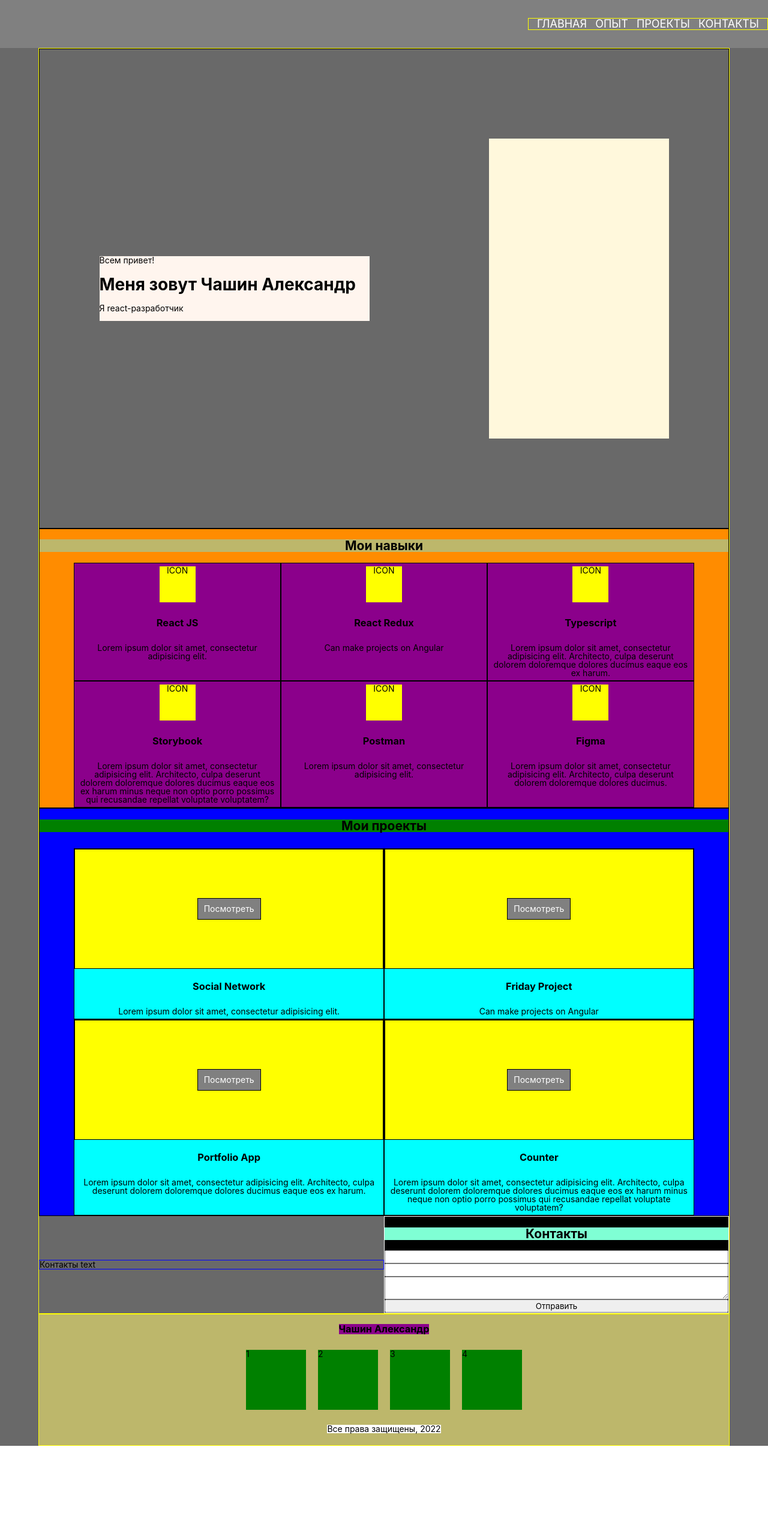
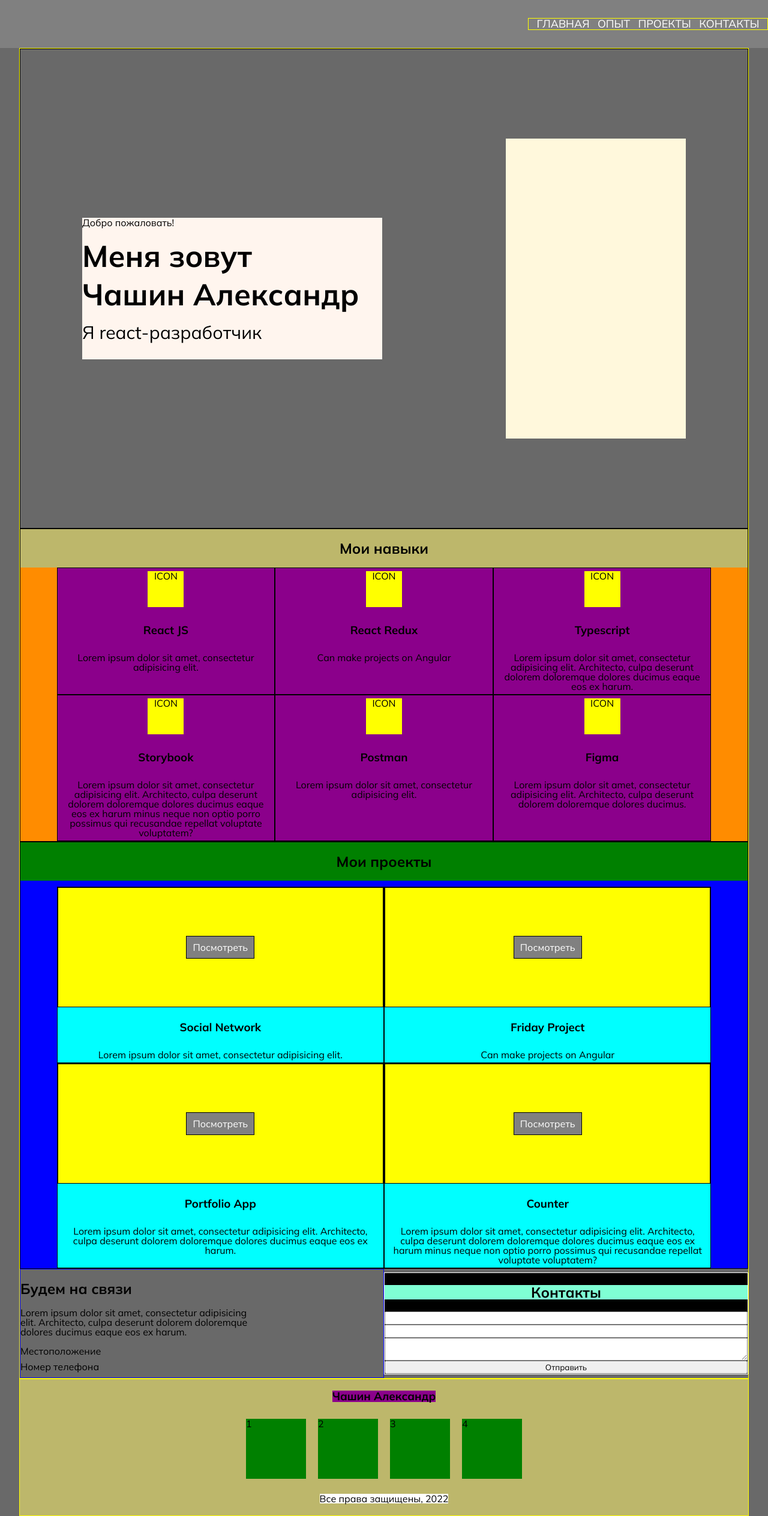
Before and after one commit to Crash2022/MyPortfolioApp, a React (Create React App) app: page / in a window 1280 px wide. Shown: the whole page at 60% size. Before the commit the page ends 2410 px from the top, so only its background shows below. Built offline with nearby package versions, Linux system fonts and the light colour scheme.

Commit message:
add font

```diff
--- a/public/index.html
+++ b/public/index.html
@@ -24,6 +24,15 @@
       work correctly both with client-side routing and a non-root public URL.
       Learn how to configure a non-root public URL by running `npm run build`.
     -->
+
+    <!--<link rel="preconnect" href="https://fonts.googleapis.com">
+    <link rel="preconnect" href="https://fonts.gstatic.com" crossorigin>
+    <link href="https://fonts.googleapis.com/css2?family=Poppins:wght@100;200;300;400;500;600;700;800;900&display=swap" rel="stylesheet">-->
+
+    <link rel="preconnect" href="https://fonts.googleapis.com">
+    <link rel="preconnect" href="https://fonts.gstatic.com" crossorigin>
+    <link href="https://fonts.googleapis.com/css2?family=Mulish:wght@200;300;400;500;600;700;800&display=swap" rel="stylesheet">
+
     <title>React App</title>
   </head>
   <body>
--- a/src/App.css
+++ b/src/App.css
@@ -54,7 +54,7 @@ html,body {
     width: 100%;
     font-size: 100%;
     line-height: 1;
-    font-size: 14px;
+    font-size: 16px;
     -ms-text-size-adjust: 100%;
     -moz-text-size-adjust: 100%;
     -webkit-text-size-adjust: 100%;
--- a/src/components/Main/Main.module.css
+++ b/src/components/Main/Main.module.css
@@ -4,6 +4,6 @@
 
 .container {
     border: 1px solid yellow;
-    width: 90%;
+    width: 95%;
     margin: 0 auto;
 }
--- a/src/components/Main/MainBlock1.module.css
+++ b/src/components/Main/MainBlock1.module.css
@@ -1,19 +1,3 @@
-/*.mainBlock {
-    height: 100vh;
-    background-color: dimgray;
-}*/
-
-/*.container {
-    border: 1px solid yellow;
-    height: 100%;
-    width: 90%;
-    margin: 0 auto;
-
-    display: flex;
-    justify-content: space-between;
-    align-items: center;
-}*/
-
 .mainBlock1 {
     border: 1px solid;
     height: 100vh;
@@ -25,8 +9,20 @@
 }
 .mainBlock1_text {
    background-color: seashell;
-   width: 450px;
+   width: 500px;
 }
+
+.mainBlock1_greeting {
+
+}
+.mainBlock1_name h1 {
+    font-size: 50px;
+    line-height: 30px;
+}
+.mainBlock1_work {
+    font-size: 30px;
+}
+
 .mainBlock1_photo {
     background-color: cornsilk;
     width: 300px;
--- a/src/components/Main/MainBlock1_Greeting.tsx
+++ b/src/components/Main/MainBlock1_Greeting.tsx
@@ -6,9 +6,16 @@ export const MainBlock1_Greeting = () => {
     return (
         <div className={style.mainBlock1}>
             <div className={style.mainBlock1_text}>
-                <span>Всем привет!</span>
-                <h1>Меня зовут Чашин Александр</h1>
-                <p>Я react-разработчик</p>
+                <div className={style.mainBlock1_greeting}>
+                    <span>Добро пожаловать!</span>
+                </div>
+                <div className={style.mainBlock1_name}>
+                    <h1>Меня зовут</h1>
+                    <h1>Чашин Александр</h1>
+                </div>
+                <div className={style.mainBlock1_work}>
+                    <p>Я react-разработчик</p>
+                </div>
             </div>
             <div className={style.mainBlock1_photo}>
                 {/*<img src={myPhotoMain} alt="my photo"/>*/}
--- a/src/components/Main/MainBlock2.module.css
+++ b/src/components/Main/MainBlock2.module.css
@@ -17,6 +17,9 @@
 .mainBlock2_title {
     text-align: center;
     background-color: darkkhaki;
+}
+.mainBlock2_title h2 {
+
 }
 
 .mainBlock2_skillItem {
--- a/src/components/Main/MainBlock2_Skills.tsx
+++ b/src/components/Main/MainBlock2_Skills.tsx
@@ -44,7 +44,9 @@ export const MainBlock2_Skills = () => {
 
     return (
         <div className={style.mainBlock2} id='skills'>
-            <h2 className={style.mainBlock2_title}>Мои навыки</h2>
+            <div className={style.mainBlock2_title}>
+                <h2>Мои навыки</h2>
+            </div>
             <div className={style.mainBlock2_skills}>
                 <SkillsList skills={skills}/>
             </div>
--- a/src/components/Main/MainBlock3_Projects.tsx
+++ b/src/components/Main/MainBlock3_Projects.tsx
@@ -42,7 +42,9 @@ export const MainBlock3_Projects = () => {
 
     return (
         <div className={style.mainBlock3} id='projects'>
-            <h2 className={style.mainBlock3_title}>Мои проекты</h2>
+            <div className={style.mainBlock3_title}>
+                <h2>Мои проекты</h2>
+            </div>
             <div className={style.mainBlock3_projects}>
                 <ProjectsList projects={projects}/>
             </div>
--- a/src/components/Main/MainBlock4.module.css
+++ b/src/components/Main/MainBlock4.module.css
@@ -7,8 +7,28 @@
 .mainBlock4_leftInfo {
     /*width: 300px;*/
     border: 1px solid blue;
-    /*margin-left: 20px;*/
+    /*margin-left: 55px;*/
     flex: 0 1 100%;
+}
+
+.mainBlock4_leftInfo > div {
+    margin-bottom: 10px;
+}
+
+.mainBlock4_leftInfo_title {
+
+}
+
+.mainBlock4_leftInfo_text {
+    max-width: 400px;
+}
+
+.mainBlock4_leftInfo_location {
+
+}
+
+.mainBlock4_leftInfo_phone {
+
 }
 
 .mainBlock4_contactForm {
@@ -16,6 +36,7 @@
     flex-direction: column;
     width: 100%;
     margin: 0 auto;
+    /*margin: 0 55px 0 auto;*/
     background-color: black;
     border: 1px solid white;
 }
--- a/src/components/Main/MainBlock4_Contacts.tsx
+++ b/src/components/Main/MainBlock4_Contacts.tsx
@@ -6,8 +6,23 @@ export const MainBlock4_Contacts = () => {
     return (
         <div className={style.mainBlock4_contacts}>
             <div className={style.mainBlock4_leftInfo}>
-                Контакты text
+                <div className={style.mainBlock4_leftInfo_title}>
+                    <h2>Будем на связи</h2>
+                </div>
+                <div className={style.mainBlock4_leftInfo_text}>
+                    <p>
+                        Lorem ipsum dolor sit amet, consectetur adipisicing elit. Architecto,
+                        culpa deserunt dolorem doloremque dolores ducimus eaque eos ex harum.
+                    </p>
+                </div>
+                <div className={style.mainBlock4_leftInfo_location}>
+                    <span>Местоположение</span>
+                </div>
+                <div className={style.mainBlock4_leftInfo_phone}>
+                    <span>Номер телефона</span>
+                </div>
             </div>
+
             <form className={style.mainBlock4_contactForm} id='contacts'>
                 <h2 className={style.mainBlock4_title}>Контакты</h2>
                 <input type="text"/>
--- a/src/index.css
+++ b/src/index.css
@@ -1,8 +1,9 @@
 body {
   margin: 0;
-  font-family: -apple-system, BlinkMacSystemFont, 'Segoe UI', 'Roboto', 'Oxygen',
+  /*font-family: -apple-system, BlinkMacSystemFont, 'Segoe UI', 'Roboto', 'Oxygen',
     'Ubuntu', 'Cantarell', 'Fira Sans', 'Droid Sans', 'Helvetica Neue',
-    sans-serif;
+    sans-serif;*/
+  font-family: 'Mulish', sans-serif;
   -webkit-font-smoothing: antialiased;
   -moz-osx-font-smoothing: grayscale;
 }
```
